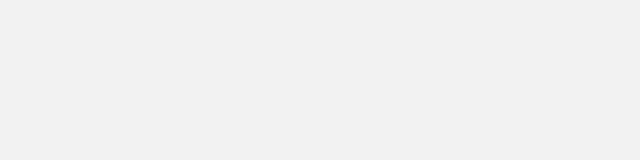
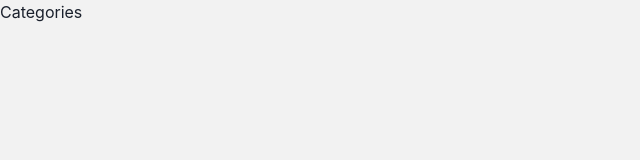
Before and after one commit to alansgoncalves/chuck-fact, a React (Create React App) app: page /categories in a window 1280 px wide. Shown: the top 160 px of the page, without its empty margins (0-640 px from the left). Built offline with nearby package versions, Linux system fonts and the light colour scheme.

Commit message:
feat: create Categories page

```diff
--- a/src/App.js
+++ b/src/App.js
@@ -1,11 +1,13 @@
 // import "./App.css";
 import { Route } from "react-router-dom";
+import Categories from "./pages/Categories";
 import HomePage from "./pages/HomePage";
 
 function App() {
   return (
     <div className="App">
       <Route path="/" component={HomePage} exact />
+      <Route path="/categories" component={Categories} exact />
     </div>
   );
 }
--- /dev/null
+++ b/src/pages/Categories.js
@@ -0,0 +1,7 @@
+import React from "react";
+
+const Categories = () => {
+  return <div>Categories</div>;
+};
+
+export default Categories;
```
